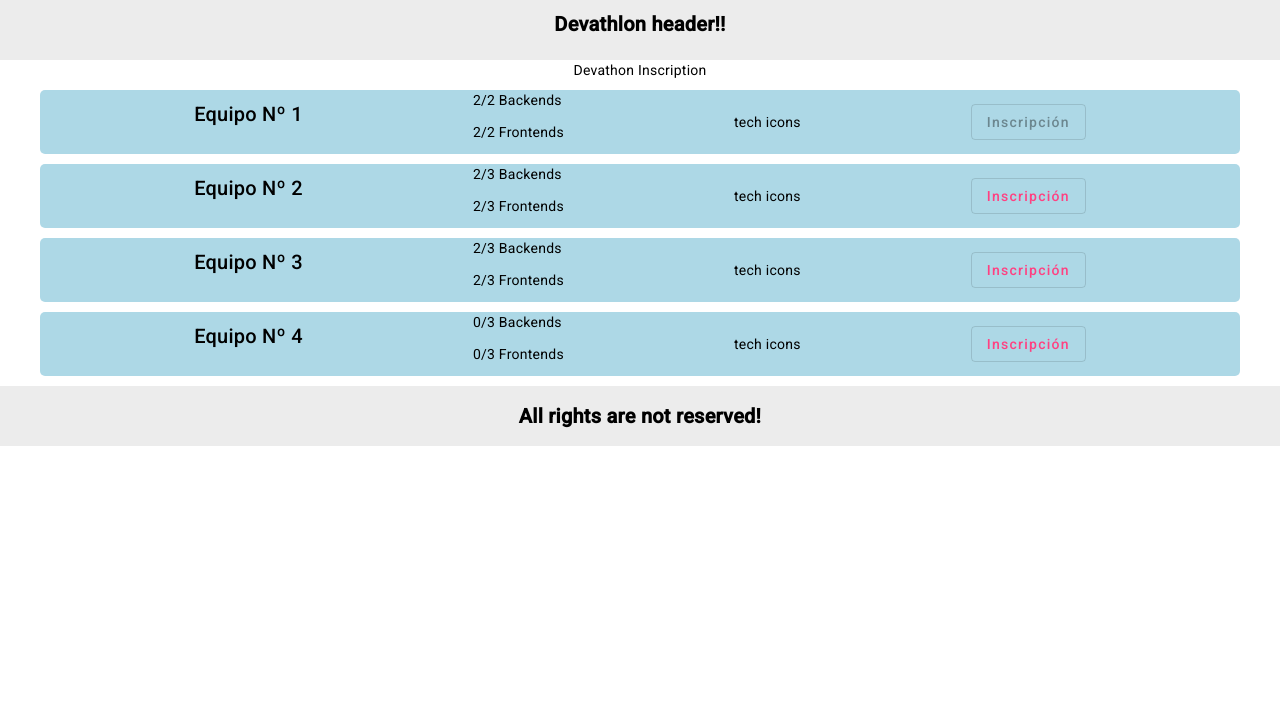
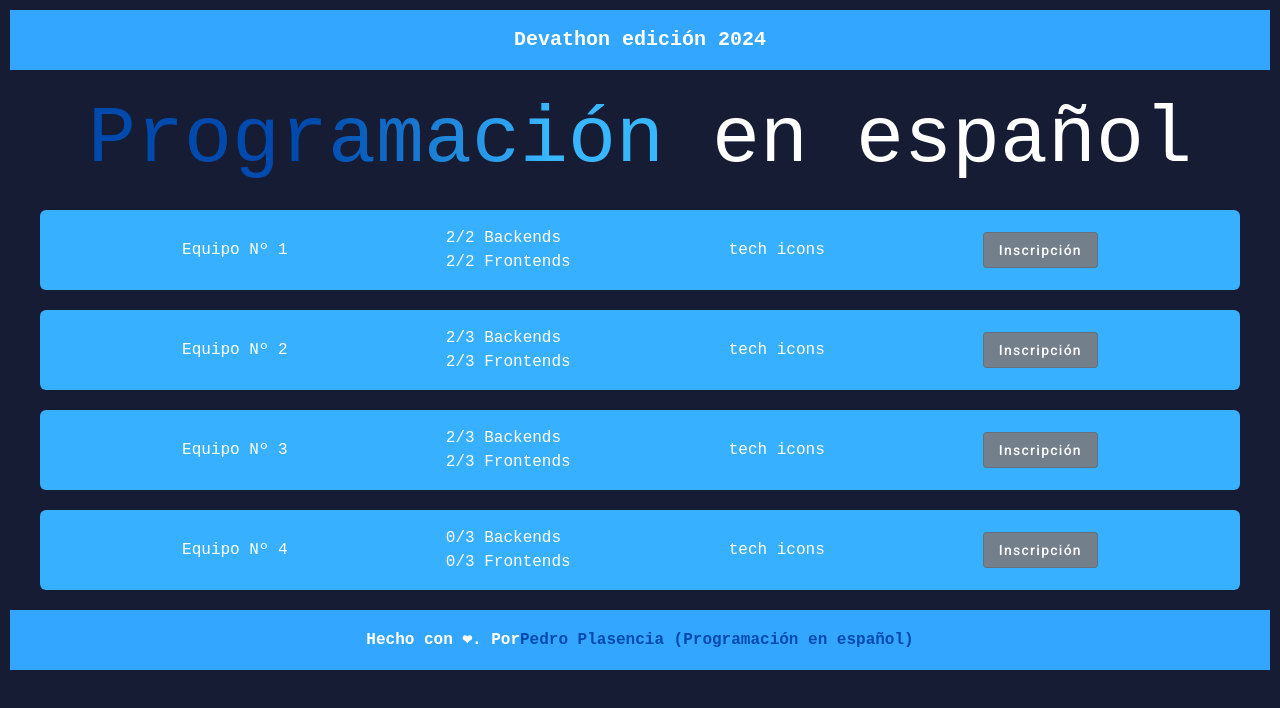
Before and after one commit to pedrovelasquez9/devathon-inscription-angular-app, an Angular app: page / in a window 1280 px wide. Shown: the top 708 px of the page. Built offline with nearby package versions, Linux system fonts and the light colour scheme.

Commit message:
WiP: fixed styles

```diff
--- a/src/app/components/footer/footer.component.html
+++ b/src/app/components/footer/footer.component.html
@@ -1 +1,4 @@
-<span>All rights are not reserved!</span>
+Hecho con ❤. Por
+<a href="https://programacion-es.dev"
+  >Pedro Plasencia (Programación en español)</a
+>
--- a/src/app/components/footer/footer.component.scss
+++ b/src/app/components/footer/footer.component.scss
@@ -1,10 +1,23 @@
 :host {
   display: flex;
+  align-items: center;
+  background-color: var(--palette-blue-es-60);
   flex-direction: row;
+  font-size: var(--font-size-16);
+  font-weight: var(--font-weight-600);
   justify-content: center;
-  align-items: center;
-  font-size: 20px;
-  font-weight: 600;
-  height: 60px;
-  background-color: #ececec;
+  margin: var(--spacing-10) var(--spacing-10);
+  min-height: 60px;
+  padding: var(--spacing-10);
+
+  a {
+    color: var(--palette-blue-0);
+
+    text-decoration: none;
+    font-weight: bold;
+  }
+
+  @media (max-width: 600px) {
+    flex-direction: column;
+  }
 }
--- a/src/app/components/header/header.component.html
+++ b/src/app/components/header/header.component.html
@@ -1 +1 @@
-<p>Devathlon header!!</p>
+<p class="header-title">Devathon edición 2024</p>
--- a/src/app/components/header/header.component.scss
+++ b/src/app/components/header/header.component.scss
@@ -1,10 +1,12 @@
 :host {
   display: flex;
+  align-items: center;
+  background-color: var(--palette-blue-es-60);
   flex-direction: row;
+  font-size: var(--font-size-20);
+  font-weight: var(--font-weight-600);
   justify-content: center;
-  align-items: center;
-  font-size: 20px;
-  font-weight: 600;
-  height: 60px;
-  background-color: #ececec;
+  margin: var(--spacing-10) var(--spacing-10);
+  min-height: 60px;
+  padding: var(--spacing-10);
 }
--- a/src/app/components/team/list/team.component.html
+++ b/src/app/components/team/list/team.component.html
@@ -1,7 +1,12 @@
-<section class="team-layout">
-  <div class="title">Devathon Inscription</div>
+<section class="main-container">
+  <div class="titleContainer">
+    <h1 class="main-title">
+      <span class="blue-letter">Programación</span> en español
+    </h1>
+  </div>
+
   @for (team of items; track $index) {
-    <app-team-card [teamData]="team" />
+    <app-team-card [teamData]="team" class="team-card" />
   } @empty {
     Empty list of teams
   }
--- a/src/app/components/team/list/team.component.scss
+++ b/src/app/components/team/list/team.component.scss
@@ -1,10 +1,47 @@
-.team-layout {
-  .title {
-    display: flex;
-    flex-direction: row;
-    flex-wrap: nowrap;
-    align-content: center;
-    justify-content: center;
-    align-items: center;
+.main-container {
+  display: flex;
+
+  align-content: center;
+  align-items: center;
+  flex-direction: column;
+  flex-wrap: nowrap;
+  justify-content: center;
+
+  .titleContainer {
+    margin: 0;
+    padding: 0;
+    box-sizing: border-box;
+    .main-title {
+      font-size: calc(1rem + 5vw);
+      .blue-letter {
+        text-align: center;
+        background: linear-gradient(
+          to right,
+
+          var(--palette-blue-0) 20%,
+          var(--palette-blue-10) 40%,
+          var(--palette-blue-10) 60%,
+          var(--palette-blue-0) 80%
+        );
+        background-size: 200% auto;
+        color: #000;
+        background-clip: text;
+        color: transparent;
+        -webkit-background-clip: text;
+        animation: shine 6s linear infinite;
+
+        @media (max-width: 600px) {
+          display: flex;
+          align-items: center;
+          flex-direction: column;
+          justify-content: center;
+          margin: var(--spacing-10) var(--spacing-10);
+        }
+      }
+    }
+  }
+
+  .team-card {
+    width: 100%;
   }
 }
--- a/src/app/components/team/team-card/team-card.component.scss
+++ b/src/app/components/team/team-card/team-card.component.scss
@@ -1,19 +1,24 @@
 .card-layout {
   display: flex;
-  gap: 16px;
+
+  align-content: center;
+  align-items: center;
+  background-color: var(--palette-blue-es-20);
+  border-radius: var(--border-radius-6);
   flex-wrap: wrap;
-  align-content: center;
+  gap: var(--spacing-16);
   justify-content: space-evenly;
-  align-items: center;
-
-  background-color: lightblue;
-  border-radius: 5px;
-  margin: 10px 40px;
+  margin: var(--spacing-10) var(--spacing-40);
+  min-height: 80px;
+  .card-button {
+    background-color: var(--palette-grey-60);
+    color: var(--palette-white-0);
+  }
 
   @media (max-width: 600px) {
+    align-items: center;
     flex-direction: column;
-    align-items: center;
-    margin: 10px 10px;
+    margin: var(--spacing-10) var(--spacing-10);
 
     .card-button {
       margin-top: var(--spacing-10);
--- a/src/assets/styles/_palette.scss
+++ b/src/assets/styles/_palette.scss
@@ -15,6 +15,31 @@ $palettes: (
     80: #31a1ff,
     90: #309eff,
     100: #004aac,
+  ),
+  blue: (
+    0: #004aad,
+    10: #38b6ff,
+  ),
+  general: (
+    0: #151c34,
+  ),
+  grey: (
+    0: #0d0f10,
+    10: #1a1d20,
+    20: #292e33,
+    30: #373e45,
+    40: #454f59,
+    50: #616a74,
+    60: #737f8b,
+    70: #8e99a7,
+    80: #9ca7b6,
+    90: #c9d0db,
+    95: #e6e9ef,
+    99: #f5f7fb,
+    100: #fdfdfe,
+  ),
+  white: (
+    0: #ffffff,
   ),
 );
 
--- a/src/assets/styles/_spacing.scss
+++ b/src/assets/styles/_spacing.scss
@@ -8,6 +8,7 @@
   --spacing-16: 16px;
   --spacing-24: 24px;
   --spacing-32: 32px;
+  --spacing-40: 40px;
   --spacing-48: 48px;
   --spacing-64: 64px;
 }
--- a/src/assets/styles/_typography.scss
+++ b/src/assets/styles/_typography.scss
@@ -1,5 +1,5 @@
 :root {
-  --body-font-family: inter, sans-serif;
+  --body-font-family: monospace, system-ui, sans-serif;
   --font-line-height-15: 15px;
   --font-line-height-17: 17px;
   --font-line-height-19: 19px;
--- a/src/index.html
+++ b/src/index.html
@@ -1,15 +1,19 @@
 <!doctype html>
 <html lang="en">
-<head>
-  <meta charset="utf-8">
-  <title>DevathonInscriptionAngularApp</title>
-  <base href="/">
-  <meta name="viewport" content="width=device-width, initial-scale=1">
-  <link rel="icon" type="image/x-icon" href="favicon.ico">
-  <link href="https://fonts.googleapis.com/css2?family=Roboto:wght@300;400;500&display=swap" rel="stylesheet">
-  <link href="https://fonts.googleapis.com/icon?family=Material+Icons" rel="stylesheet">
-</head>
-<body class="mat-typography">
-  <app-root></app-root>
-</body>
+  <head>
+    <meta charset="utf-8" />
+    <title>Devathon Programación en español - edición 2024</title>
+    <base href="/" />
+    <meta name="viewport" content="width=device-width, initial-scale=1" />
+    <link rel="icon" type="image/x-icon" href="favicon.ico" />
+    <link
+      href="https://fonts.googleapis.com/css2?family=Roboto:wght@300;400;500&display=swap"
+      rel="stylesheet" />
+    <link
+      href="https://fonts.googleapis.com/icon?family=Material+Icons"
+      rel="stylesheet" />
+  </head>
+  <body>
+    <app-root></app-root>
+  </body>
 </html>
--- a/src/styles.scss
+++ b/src/styles.scss
@@ -107,9 +107,9 @@
 
 html,
 body {
+  background-color: var(--palette-general-0);
+  color: var(--palette-white-0);
+  font-family: var(--body-font-family);
+  font-size: var(--size---font-size-16);
   height: 100%;
 }
-body {
-  margin: 0;
-  font-family: Roboto, 'Helvetica Neue', sans-serif;
-}
```
